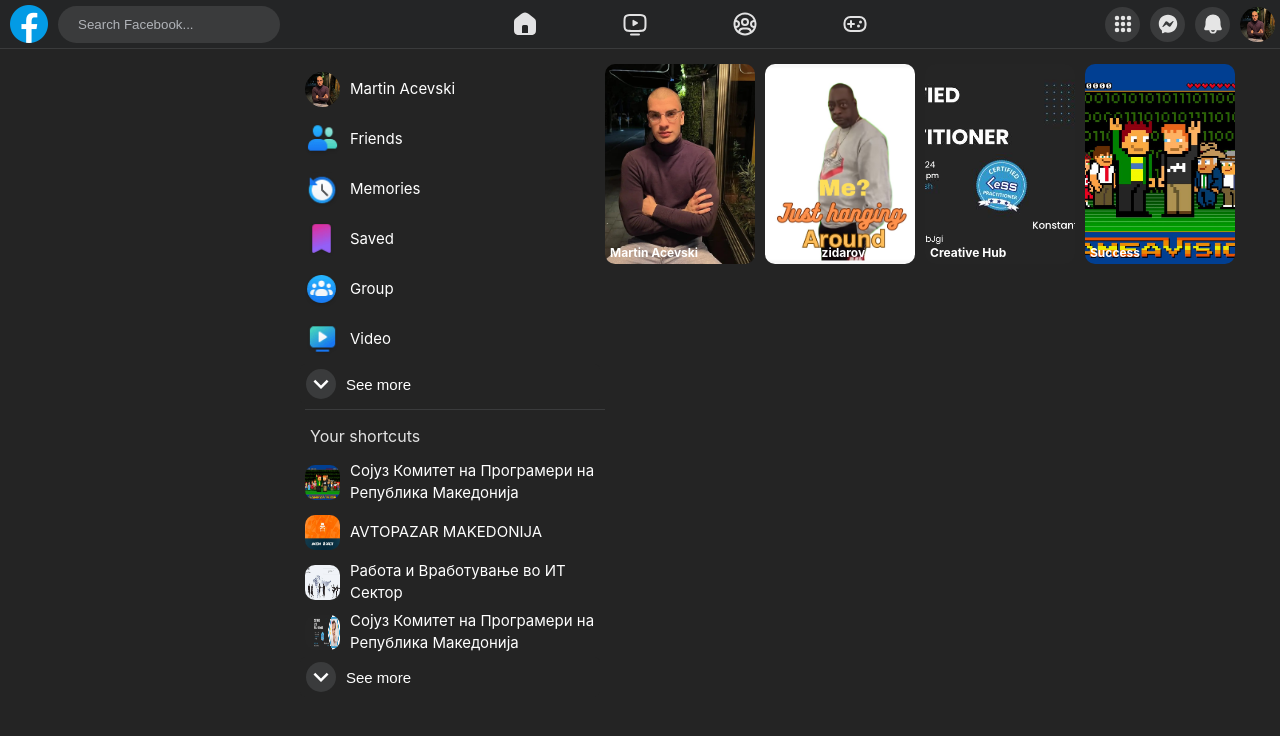
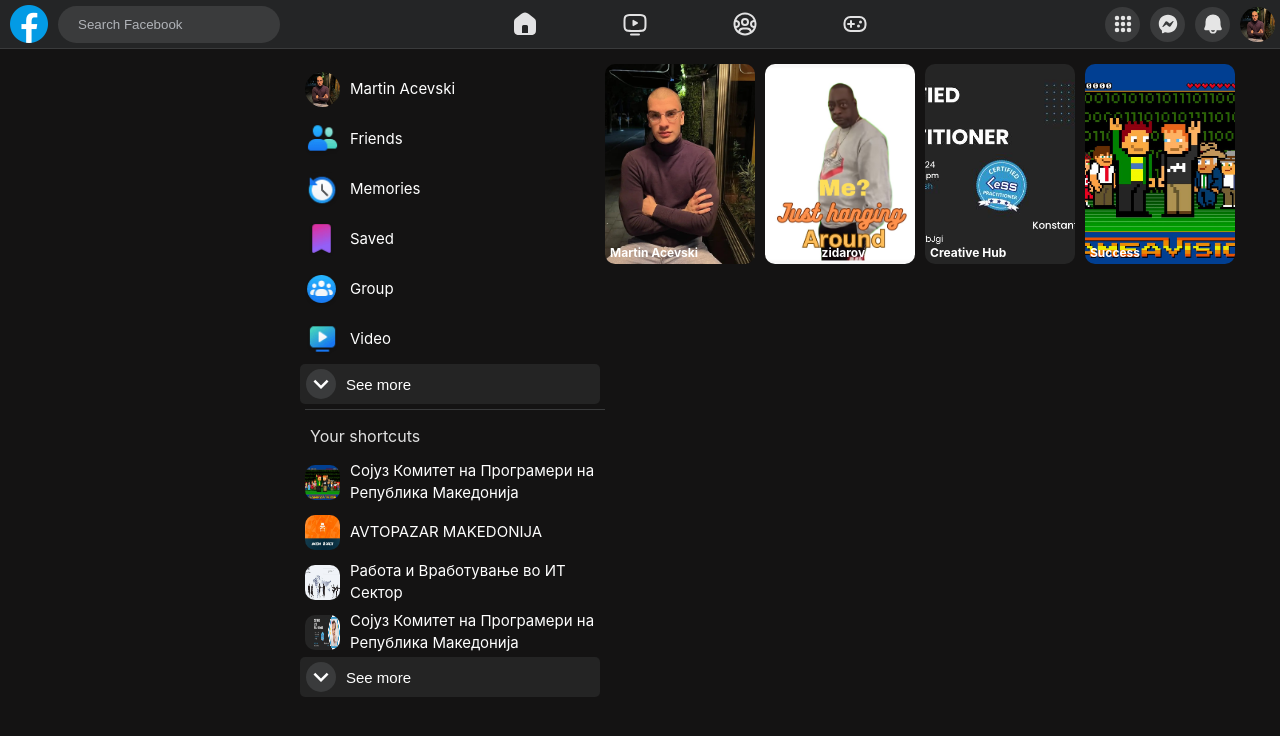
Before and after one commit to martinacev/facebook-homepage, a React (Vite) app: page / in a window 1280 px wide. Shown: the top 736 px of the page. Built offline with nearby package versions, Linux system fonts and the light colour scheme.

Commit message:
change-bg-color

```diff
--- a/src/App.css
+++ b/src/App.css
@@ -1,6 +1,7 @@
 .container {
   display: flex;
   flex-direction: column;
+  background-color: #141313;
 }
 
 .wrapper {
--- a/src/components/header/Header.jsx
+++ b/src/components/header/Header.jsx
@@ -13,7 +13,7 @@
 					<input
 						className={classes.search}
 						type="text"
-						placeholder="Search Facebook..."
+						placeholder="Search Facebook"
 					/>
 				</div>
 			</div>
```
